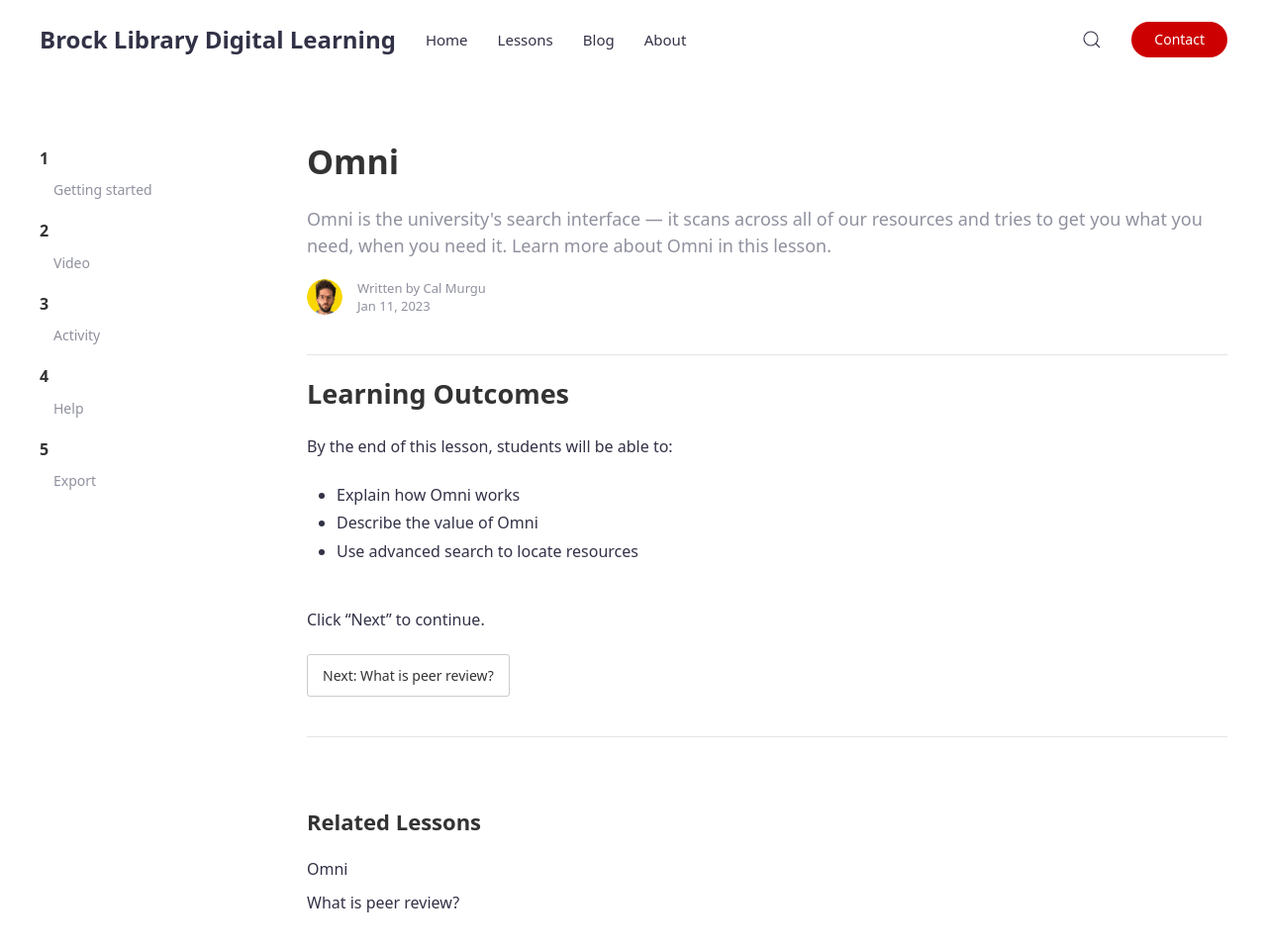
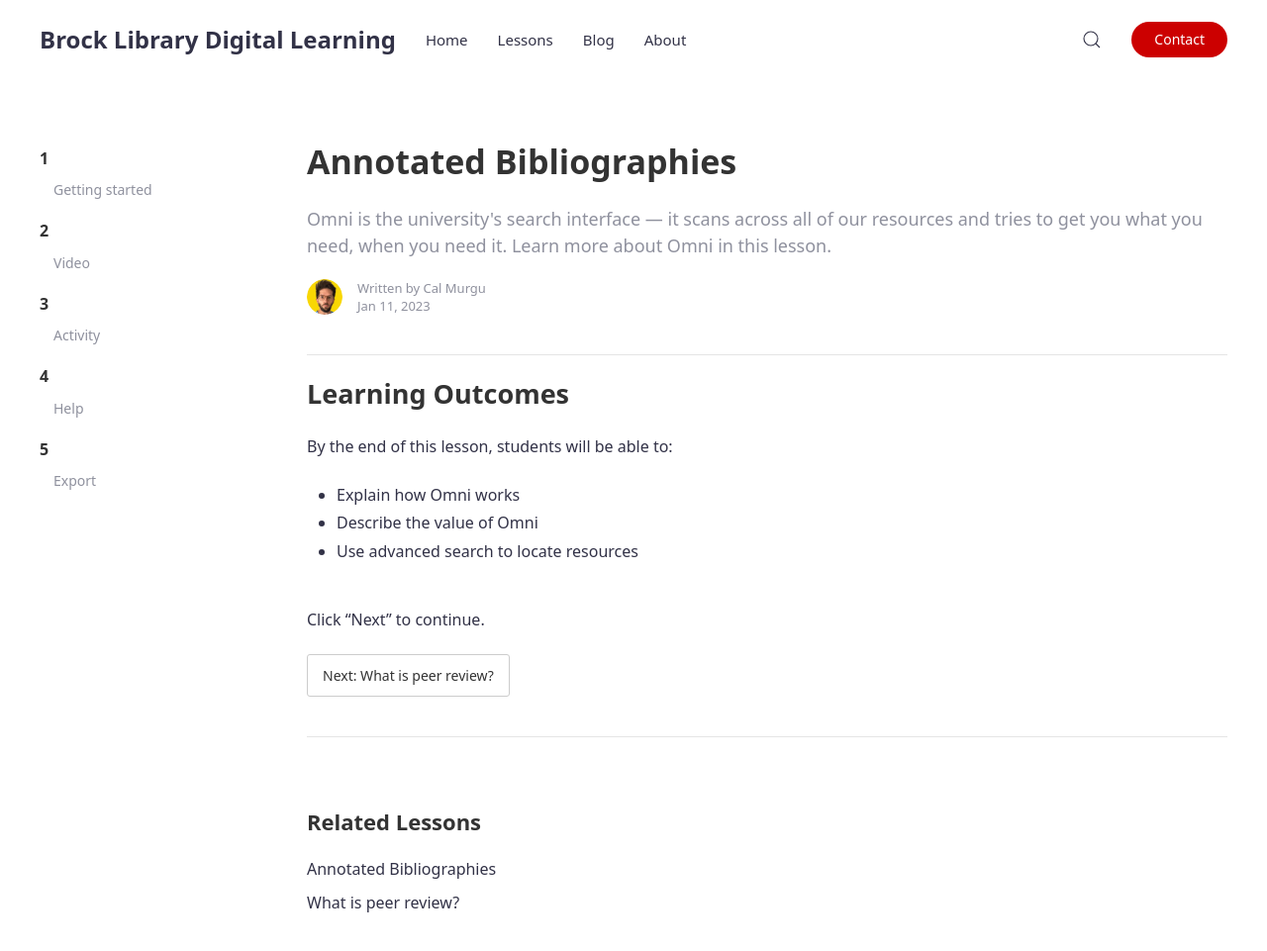
Before and after one commit to teach9372/teachdark, a Jekyll site: the page built from _docs/annotatedbibliographies/1.md, in a window 1280 px wide and 984 px high. Shown: the top 961 px of the window at 99% size. Built offline with Jekyll 4.4.1, drawn with Linux system fonts in a browser that asks for light colours.

Commit message:
github action test

```diff
--- a/_docs/annotatedbibliographies/1.md
+++ b/_docs/annotatedbibliographies/1.md
@@ -1,5 +1,5 @@
 ---
-title: Omni
+title: Annotated Bibliographies
 subtitle: Omni is the university's search interface — it scans across all of our resources and tries to get you what you need, when you need it. Learn more about Omni in this lesson.
 author: cal
 tags: [setup]
```
Also changed, not shown: 1 other file.
